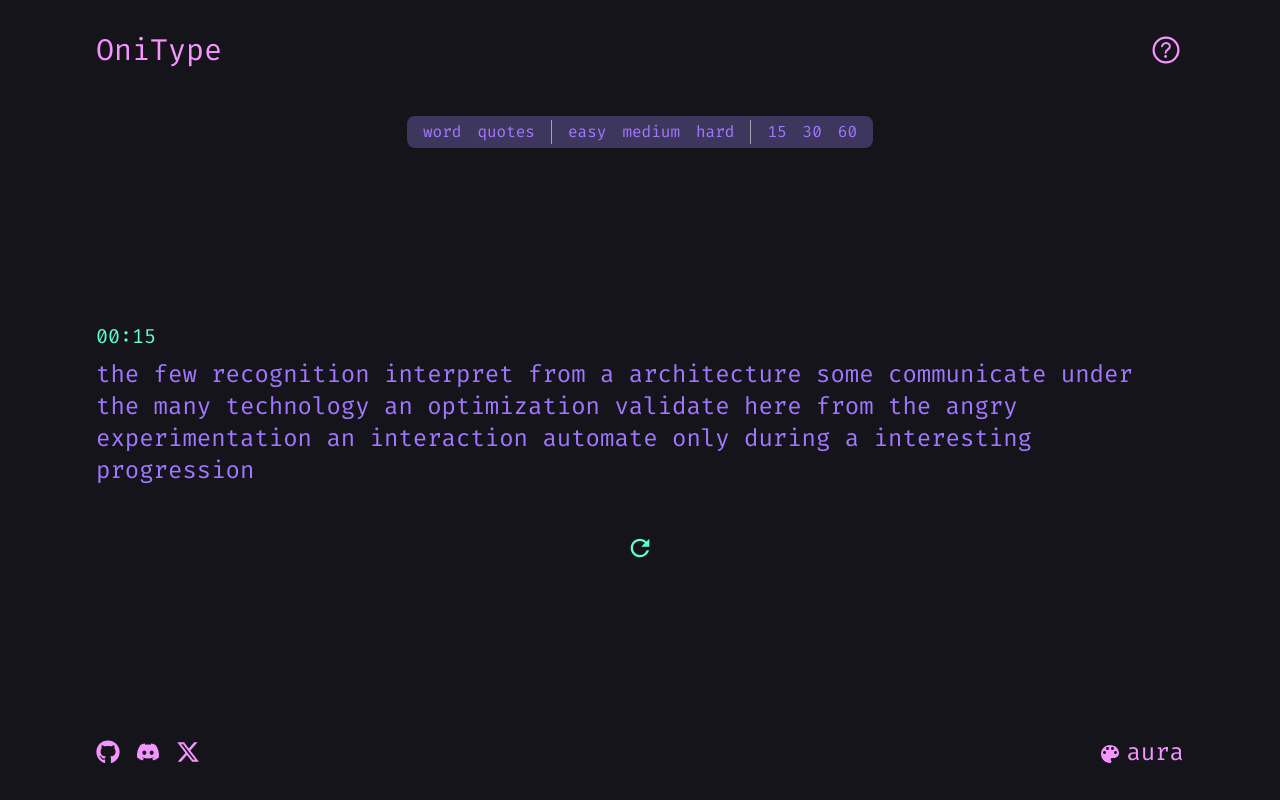
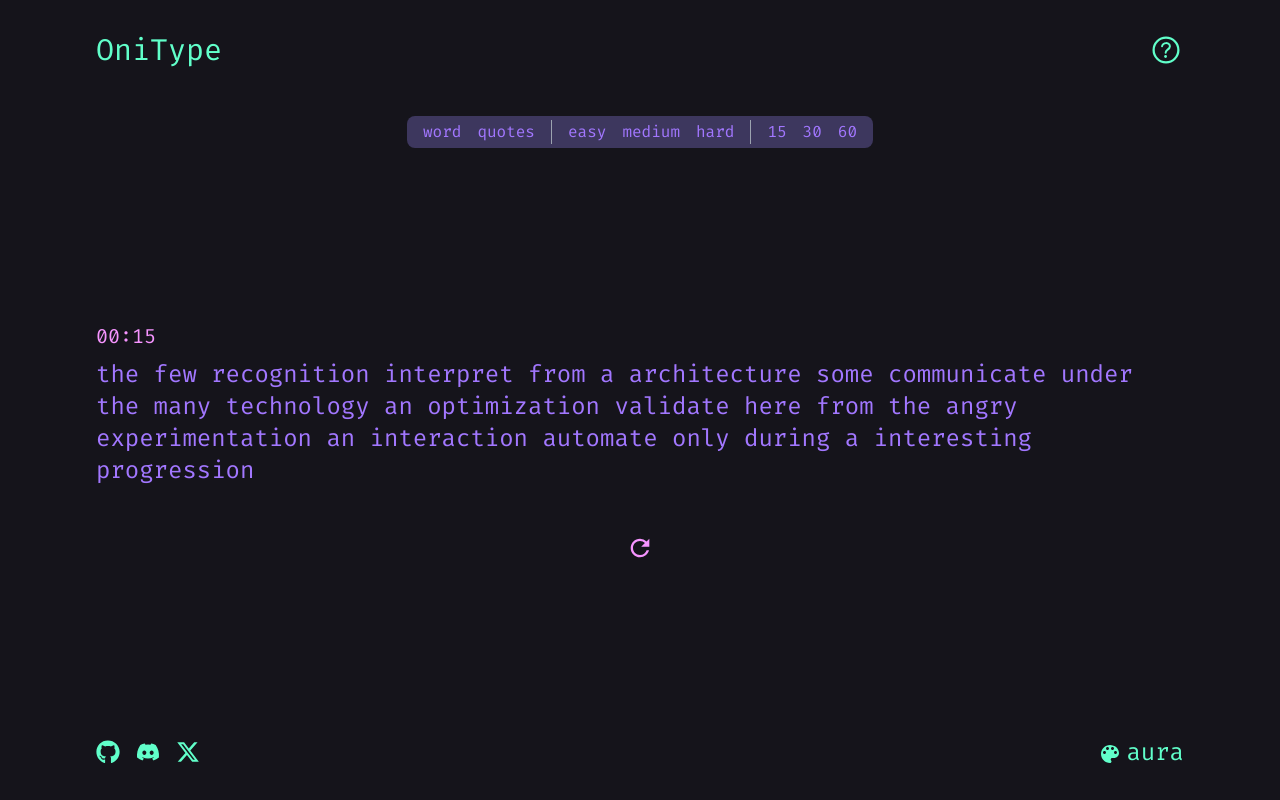
Before and after one commit to nishaj0/Oni_Type, a React (Vite) app: page / in a window 1280 px wide. Built offline with nearby package versions, Linux system fonts and the light colour scheme.

Commit message:
refactor: move theme.ts from utils to styles, add more color themes
change file name from theme.ts to thems.ts, change type name of ThemeName to ThemeKey

```diff
--- a/src/App.tsx
+++ b/src/App.tsx
@@ -1,6 +1,6 @@
 import { useEffect, useState } from 'react';
 import './App.css';
-import { themeColors } from './utils/theme';
+import theme from './style/themes';
 import {
    Footer,
    Header,
@@ -14,8 +14,8 @@ import {
 import { useStringGenerator, useCountdown } from './hooks';
 
 const style = {
-   backgroundColor: themeColors.aura.background.primary,
-   color: themeColors.aura.text.primary,
+   backgroundColor: theme.aura.background.primary,
+   color: theme.aura.text.primary,
 };
 
 function App() {
--- a/src/components/Countdown.tsx
+++ b/src/components/Countdown.tsx
@@ -1,4 +1,4 @@
-import { themeColors } from '../utils/theme';
+import  themes  from '../style/themes';
 
 interface CountdownProps {
    timeLeft: number;
@@ -6,7 +6,7 @@ interface CountdownProps {
 }
 
 const style = {
-   color: themeColors.aura.text.secondary,
+   color: themes.aura.text.secondary,
 };
 
 function Countdown({ timeLeft, className }: CountdownProps) {
--- a/src/components/Footer.tsx
+++ b/src/components/Footer.tsx
@@ -1,4 +1,4 @@
-import { themeColors } from '../utils/theme';
+import  themes  from '../style/themes';
 
 interface FooterProps {
    className?: string;
@@ -9,7 +9,7 @@ function Footer({ className, children }: FooterProps) {
    return (
       <div
          className={`flex justify-between items-center text-center align-bottom ${className}`}
-         style={{ color: themeColors.aura.text.tertiary }}
+         style={{ color: themes.aura.text.tertiary }}
       >
          {children}
       </div>
--- a/src/components/Header.tsx
+++ b/src/components/Header.tsx
@@ -1,11 +1,11 @@
-import { themeColors } from '../utils/theme';
+import themes from '../style/themes';
 import IconButton from './IconButton';
 
 function Header() {
    return (
       <div
          className="w-full flex justify-between items-center text-center"
-         style={{ color: themeColors.aura.text.tertiary }}
+         style={{ color: themes.aura.text.tertiary }}
       >
          <h1 className="text-3xl">OniType</h1>
          <IconButton
--- a/src/components/MenuBar.tsx
+++ b/src/components/MenuBar.tsx
@@ -1,4 +1,4 @@
-import { themeColors } from '../utils/theme';
+import themes from '../style/themes';
 import MenuBarItem from './MenuBarItem';
 
 interface MenuBarProps {
@@ -9,8 +9,8 @@ function MenuBar({ className }: MenuBarProps) {
    return (
       <div
          style={{
-            backgroundColor: themeColors.aura.background.secondary,
-            color: themeColors.aura.text.primary,
+            backgroundColor: themes.aura.background.secondary,
+            color: themes.aura.text.primary,
          }}
          className={`w-fit flex justify-between items-center space-x-4 rounded-lg ${className}`}
       >
--- a/src/components/ResetButton.tsx
+++ b/src/components/ResetButton.tsx
@@ -1,5 +1,5 @@
 import { MdRefresh } from 'react-icons/md';
-import { themeColors } from '../utils/theme';
+import themes from '../style/themes';
 import Tooltip from './Tooltip';
 
 interface ResetButtonProps {
@@ -10,11 +10,11 @@ interface ResetButtonProps {
 
 function ResetButton({ className, size, onClick }: ResetButtonProps) {
    return (
-      <Tooltip id="reset-button" content="Reset" place="bottom" >
+      <Tooltip id="reset-button" content="Reset" place="bottom">
          <button className={`cursor-pointer ${className}`} onClick={onClick}>
             <MdRefresh
                size={size}
-               style={{ color: themeColors.aura.text.secondary }}
+               style={{ color: themes.aura.text.secondary }}
             />
          </button>
       </Tooltip>
--- /dev/null
+++ b/src/style/themes.ts
@@ -0,0 +1,47 @@
+import { Theme } from '../types';
+
+export type ThemeKey = 'aura' | 'midnightSurf' | 'mistyMoor';
+
+const themes: Record<ThemeKey, Theme> = {
+   aura: {
+      name: 'Aura',
+      background: {
+         primary: '#15141b', // Black
+         secondary: '#3d375e', // Purple
+      },
+      text: {
+         primary: '#a277ff', // Purple lite
+         secondary: '#f694ff', // pink
+         tertiary: '#61ffca', // Green
+         error: '#ff6767', // red
+      },
+   },
+   midnightSurf: {
+      name: 'Midnight Surf',
+      background: {
+         primary: '#222831', // Dark
+         secondary: '#393E46', // gray
+      },
+      text: {
+         primary: '#EEEEEE', // White
+         secondary: '#00ADB5', // little dark Blue
+         tertiary: '#4dffde', // light blue/green
+         error: '#ff6767', // red
+      },
+   },
+   mistyMoor: {
+      name: 'Misty Moor',
+      background: {
+         primary: '#2C3639', // Dark
+         secondary: '#3F4E4F', // gray
+      },
+      text: {
+         primary: '#DCD7C9', // White
+         secondary: '#A27B5C', // brown
+         tertiary: '#ffa050', // lite orange
+         error: '#ff6767', // red
+      },
+   },
+};
+
+export default themes;
--- a/src/utils/theme.ts
+++ /dev/null
@@ -1,17 +0,0 @@
-import { Theme } from '../types';
-
-export const themeColors: Record<string, Theme> = {
-   aura: {
-      name: 'Aura',
-      background: {
-         primary: '#15141b', // Black
-         secondary: '#3d375e', // Purple
-      },
-      text: {
-         primary: '#a277ff', // Purple lite
-         secondary: '#61ffca', // Green
-         tertiary: '#f694ff', // pink
-         error: '#ff6767', // red
-      },
-   },
-};
```
